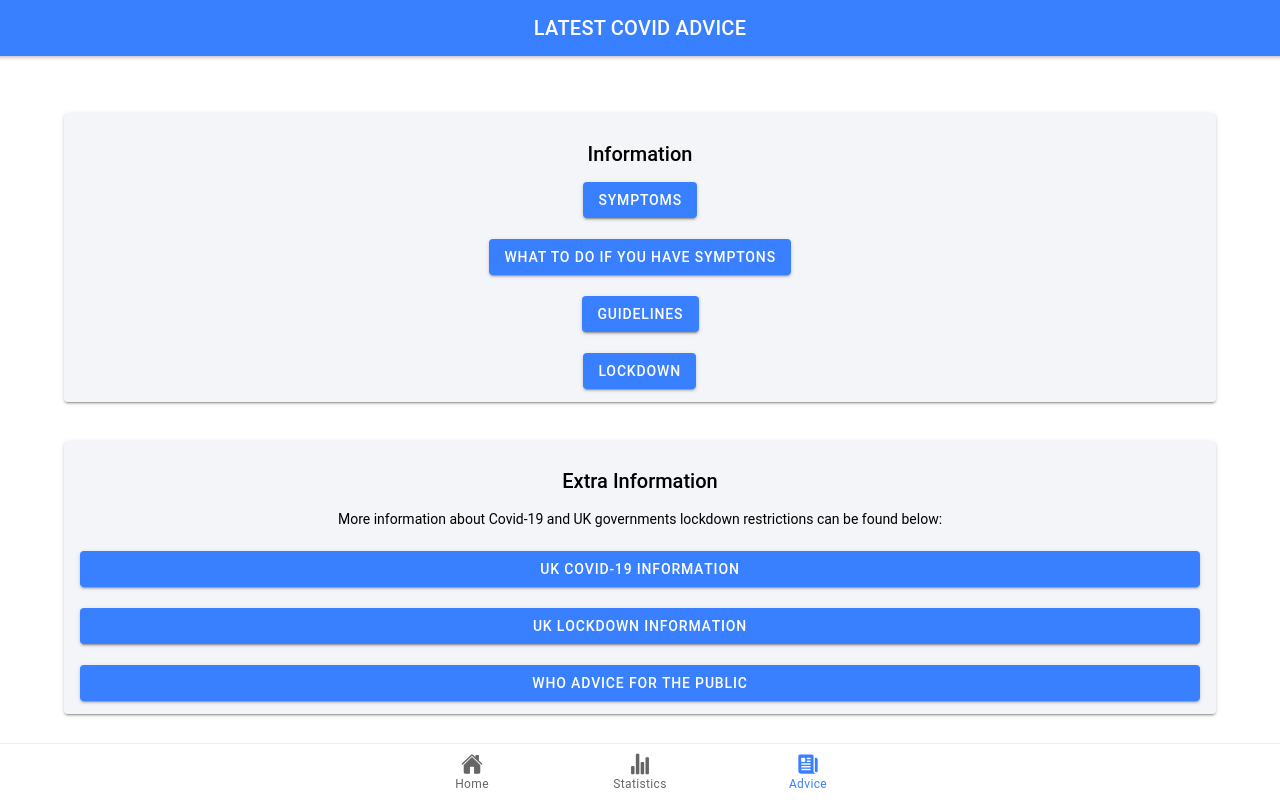
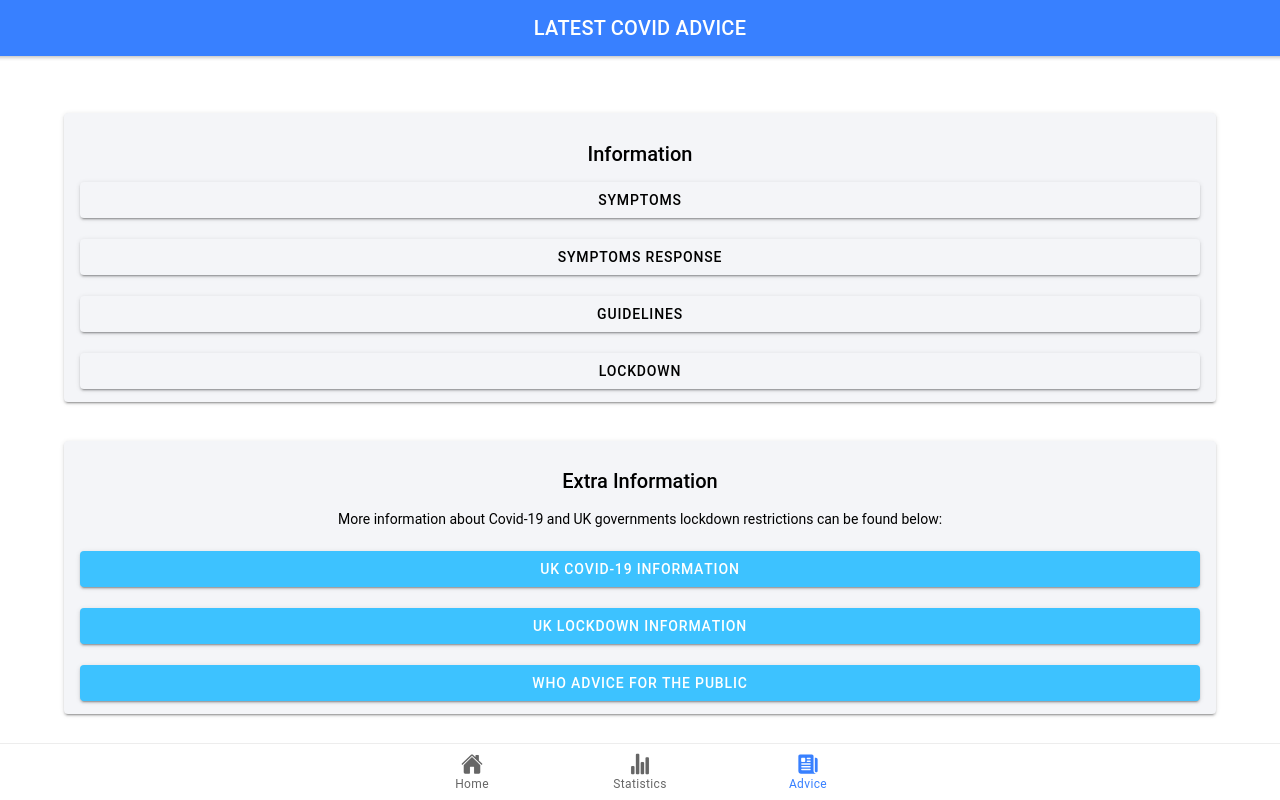
Before and after one commit to mdimran24/CovidStatTrackerApp-Bootcamp, a React (Create React App) app: page /tab3 in a window 1280 px wide. Built offline with nearby package versions, Linux system fonts and the light colour scheme.

Commit message:
Tab 3 Buttons Updated

```diff
--- a/src/pages/Tab3.css
+++ b/src/pages/Tab3.css
@@ -3,5 +3,5 @@
     --width: 90%;
     position: absolute;
     margin: auto;
-
+    --background:light;
 }
--- a/src/pages/Tab3.tsx
+++ b/src/pages/Tab3.tsx
@@ -25,8 +25,8 @@ const Tab3: React.FC = () => {
             <IonCardTitle>Information</IonCardTitle>
           </IonCardHeader>
           <IonCardContent>
+
           <IonPopover
-
       cssClass='my-custom-class'
       event={popoverState.event}
       isOpen={popoverState.showPopover}
@@ -43,7 +43,7 @@ const Tab3: React.FC = () => {
         </IonCardContent>
       </IonCard>
     </IonPopover>
-    <IonButton onClick={
+    <IonButton color="light" expand="block" onClick={
       (e: any) => {
         e.persist();
         setShowPopover({ showPopover: true, event: e })
@@ -52,7 +52,7 @@ const Tab3: React.FC = () => {
       Symptoms
     </IonButton>
 
-    <br></br><br></br>
+    <br></br>
 
     <IonPopover
 
@@ -72,16 +72,16 @@ const Tab3: React.FC = () => {
         </IonCardContent>
       </IonCard>
     </IonPopover>
-    <IonButton onClick={
+    <IonButton color="light" expand="block" onClick={
       (e: any) => {
         e.persist();
         setShowPopover2({ showPopover: true, event: e })
       }}
     >
-      What to do if you have symptons
+      Symptoms Response
     </IonButton>
 
-    <br></br><br></br>
+    <br></br>
 
     <IonPopover
       cssClass='my-custom-class'
@@ -100,7 +100,7 @@ const Tab3: React.FC = () => {
         </IonCardContent>
       </IonCard>
     </IonPopover>
-    <IonButton onClick={
+    <IonButton color="light" expand="block" onClick={
       (e: any) => {
         e.persist();
         setShowPopover3({ showPopover: true, event: e })
@@ -109,7 +109,7 @@ const Tab3: React.FC = () => {
       Guidelines
     </IonButton>
 
-    <br></br><br></br>
+    <br></br>
 
     <IonPopover
       cssClass='my-custom-class'
@@ -129,7 +129,7 @@ const Tab3: React.FC = () => {
         </IonCardContent>
       </IonCard>
     </IonPopover>
-    <IonButton onClick={
+    <IonButton color="light" expand="block" onClick={
       (e: any) => {
         e.persist();
         setShowPopover4({ showPopover: true, event: e })
@@ -149,11 +149,11 @@ const Tab3: React.FC = () => {
           More information about Covid-19 and UK governments lockdown restrictions can be found below:
           <br></br>
           <br></br>
-          <IonButton expand="block" href="https://www.nhs.uk/conditions/coronavirus-covid-19/">UK Covid-19 Information</IonButton>
+          <IonButton color="secondary" expand="block" href="https://www.nhs.uk/conditions/coronavirus-covid-19/">UK Covid-19 Information</IonButton>
           <br></br>
-          <IonButton expand="block" href="https://www.gov.uk/coronavirus">UK Lockdown Information</IonButton>
+          <IonButton color="secondary" expand="block" href="https://www.gov.uk/coronavirus">UK Lockdown Information</IonButton>
           <br></br>
-          <IonButton expand="block" href="https://www.who.int/emergencies/diseases/novel-coronavirus-2019/advice-for-public">WHO advice for the public</IonButton>
+          <IonButton color="secondary" expand="block" href="https://www.who.int/emergencies/diseases/novel-coronavirus-2019/advice-for-public">WHO advice for the public</IonButton>
 
           </IonCardContent>
         </IonCard>
```
